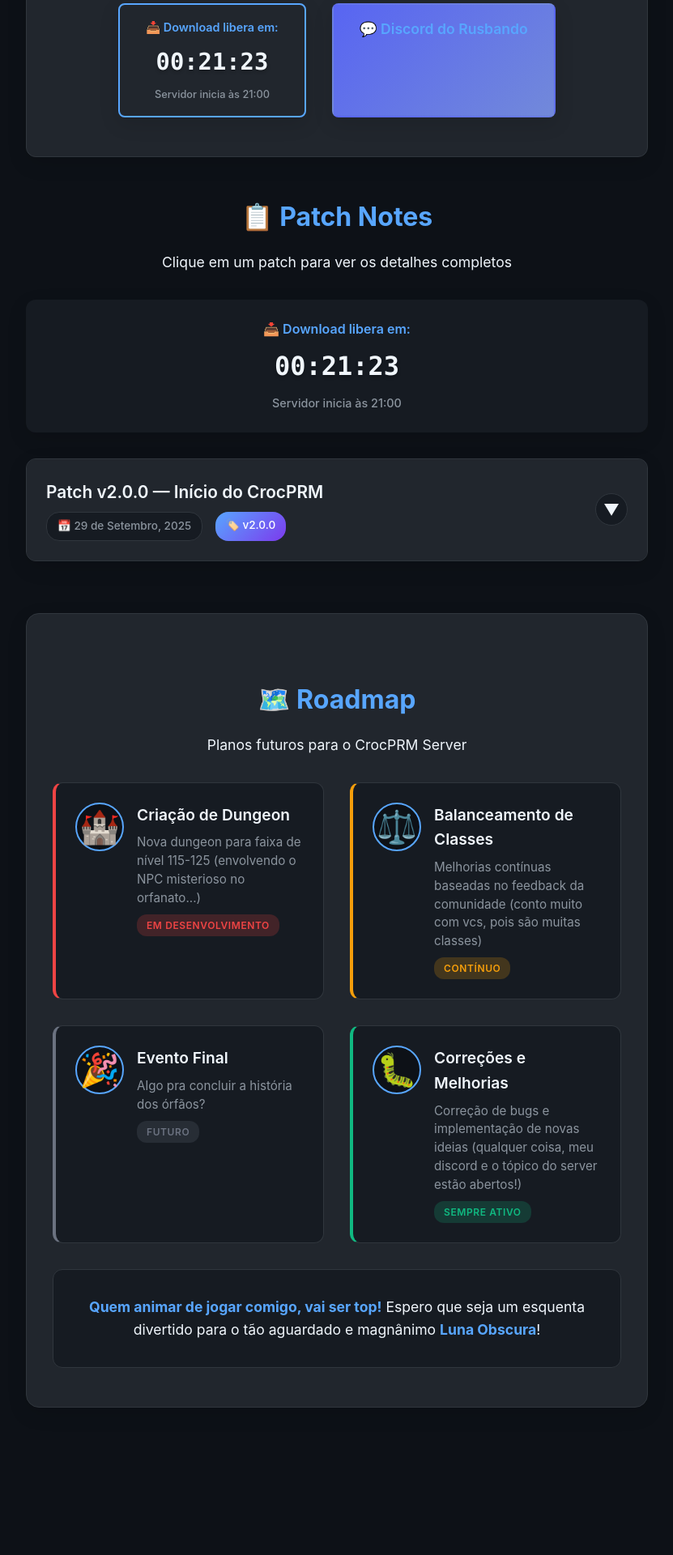
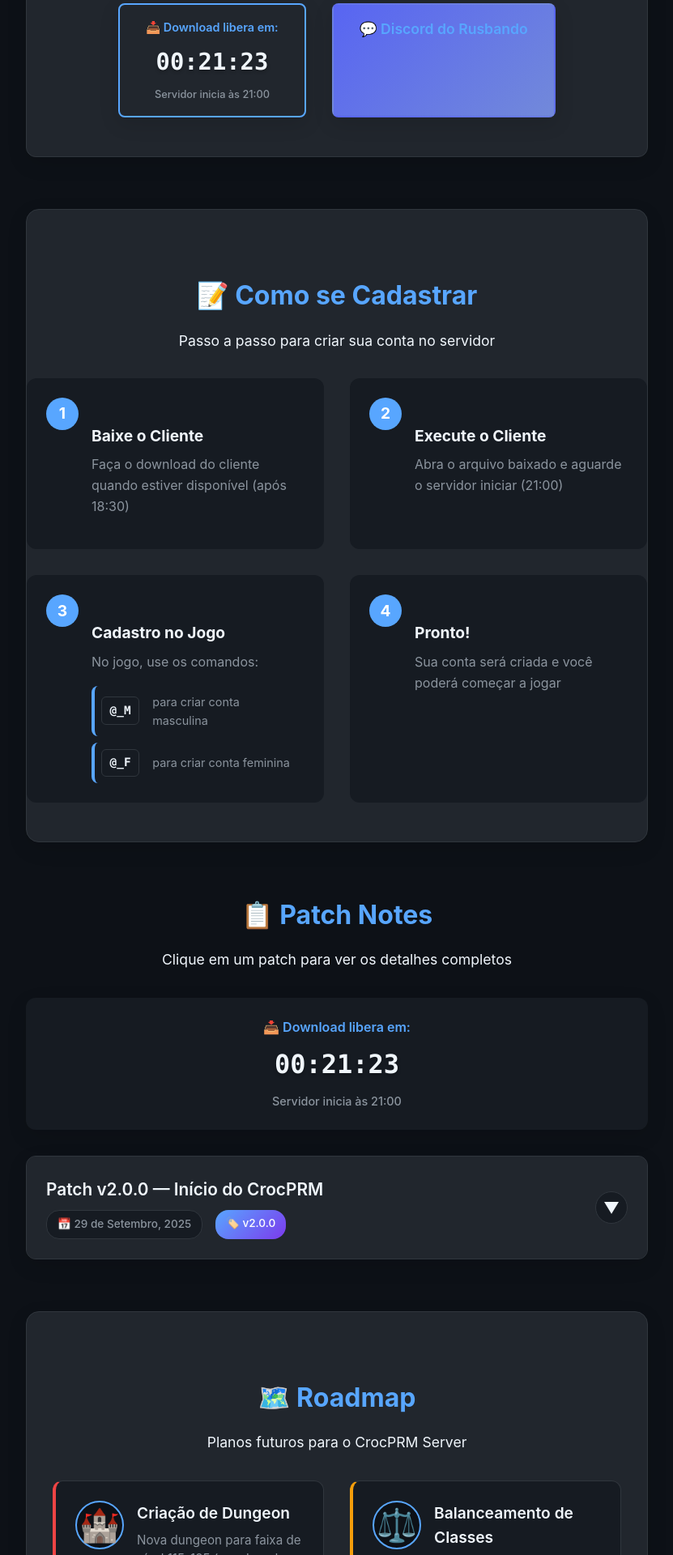
Before and after one commit to Concs93/CrocPRMsite, a Jekyll site: the page built from index.md, in a window 1280 px wide. Shown: the part 467-2387 px from the top of the page at 81% size, without its empty margins (224-1055 px from the left). Built offline with Jekyll 4.4.1, drawn with Linux system fonts in a browser that asks for light colours; before the commit the page ends 2301 px from its top, so only the background shows below that.

Commit message:
cadastro

```diff
--- a/_layouts/default.html
+++ b/_layouts/default.html
@@ -249,6 +249,102 @@
             color: var(--text-secondary) !important;
             font-size: 0.9rem;
             font-weight: 500;
+        }
+
+        /* Registration Section */
+        .registration-section {
+            margin: 4rem 0;
+            padding: 3rem 0;
+            background: var(--bg-card) !important;
+            border-radius: 16px;
+            border: 1px solid var(--border-primary);
+            box-shadow: var(--shadow);
+        }
+
+        .registration-section h2 {
+            color: var(--accent-primary) !important;
+            font-size: 2rem;
+            margin-bottom: 1rem;
+            text-align: center;
+        }
+
+        .registration-steps {
+            display: grid;
+            grid-template-columns: repeat(auto-fit, minmax(280px, 1fr));
+            gap: 2rem;
+            margin-top: 2rem;
+        }
+
+        .registration-step {
+            display: flex;
+            align-items: flex-start;
+            gap: 1rem;
+            padding: 1.5rem;
+            background: var(--bg-secondary);
+            border-radius: 12px;
+            border: 1px solid var(--border-color);
+            transition: all 0.3s ease;
+        }
+
+        .registration-step:hover {
+            transform: translateY(-2px);
+            box-shadow: 0 8px 25px rgba(0, 0, 0, 0.2);
+        }
+
+        .step-number {
+            background: var(--accent-primary);
+            color: white;
+            width: 40px;
+            height: 40px;
+            border-radius: 50%;
+            display: flex;
+            align-items: center;
+            justify-content: center;
+            font-weight: bold;
+            font-size: 1.2rem;
+            flex-shrink: 0;
+        }
+
+        .step-content h3 {
+            color: var(--text-primary) !important;
+            font-size: 1.2rem;
+            margin-bottom: 0.5rem;
+        }
+
+        .step-content p {
+            color: var(--text-secondary) !important;
+            margin-bottom: 1rem;
+        }
+
+        .command-examples {
+            display: flex;
+            flex-direction: column;
+            gap: 0.5rem;
+        }
+
+        .command {
+            display: flex;
+            align-items: center;
+            gap: 1rem;
+            padding: 0.5rem;
+            background: var(--bg-tertiary);
+            border-radius: 8px;
+            border-left: 4px solid var(--accent-primary);
+        }
+
+        .command code {
+            background: var(--accent-primary);
+            color: white;
+            padding: 0.3rem 0.6rem;
+            border-radius: 6px;
+            font-family: 'Monaco', 'Consolas', monospace;
+            font-weight: bold;
+            font-size: 0.9rem;
+        }
+
+        .command span {
+            color: var(--text-secondary) !important;
+            font-size: 0.9rem;
         }
 
         /* Garantir que o texto dos botões seja sempre branco */
--- a/_layouts/home.html
+++ b/_layouts/home.html
@@ -19,6 +19,55 @@
         <a href="https://discord.gg/QnbWkGjs" class="main-link discord">
             💬 Discord do Rusbando
         </a>
+    </div>
+</div>
+
+<div class="registration-section">
+    <h2>📝 Como se Cadastrar</h2>
+    <p class="section-description">Passo a passo para criar sua conta no servidor</p>
+
+    <div class="registration-steps">
+        <div class="registration-step">
+            <div class="step-number">1</div>
+            <div class="step-content">
+                <h3>Baixe o Cliente</h3>
+                <p>Faça o download do cliente quando estiver disponível (após 18:30)</p>
+            </div>
+        </div>
+
+        <div class="registration-step">
+            <div class="step-number">2</div>
+            <div class="step-content">
+                <h3>Execute o Cliente</h3>
+                <p>Abra o arquivo baixado e aguarde o servidor iniciar (21:00)</p>
+            </div>
+        </div>
+
+        <div class="registration-step">
+            <div class="step-number">3</div>
+            <div class="step-content">
+                <h3>Cadastro no Jogo</h3>
+                <p>No jogo, use os comandos:</p>
+                <div class="command-examples">
+                    <div class="command">
+                        <code>@_M</code>
+                        <span>para criar conta masculina</span>
+                    </div>
+                    <div class="command">
+                        <code>@_F</code>
+                        <span>para criar conta feminina</span>
+                    </div>
+                </div>
+            </div>
+        </div>
+
+        <div class="registration-step">
+            <div class="step-number">4</div>
+            <div class="step-content">
+                <h3>Pronto!</h3>
+                <p>Sua conta será criada e você poderá começar a jogar</p>
+            </div>
+        </div>
     </div>
 </div>
 
```
